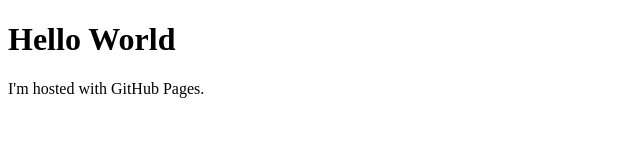
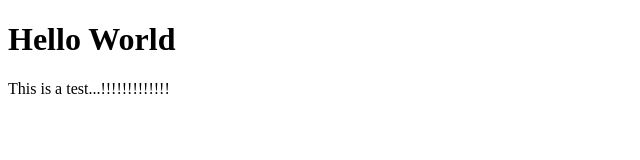
Before and after one commit to 0xkd87/0xkd87.github.io, a plain HTML site: page index.html in a window 1280 px wide. Shown: the full height of the page, 0-640 px from the left. Drawn offline with Linux system fonts and the light colour scheme.

Commit message:
Update index.html

```diff
--- a/index.html
+++ b/index.html
@@ -2,6 +2,6 @@
 <html>
 <body>
 <h1>Hello World</h1>
-<p>I'm hosted with GitHub Pages.</p>
+<p>This is a test...!!!!!!!!!!!!!</p>
 </body>
 </html>
```
